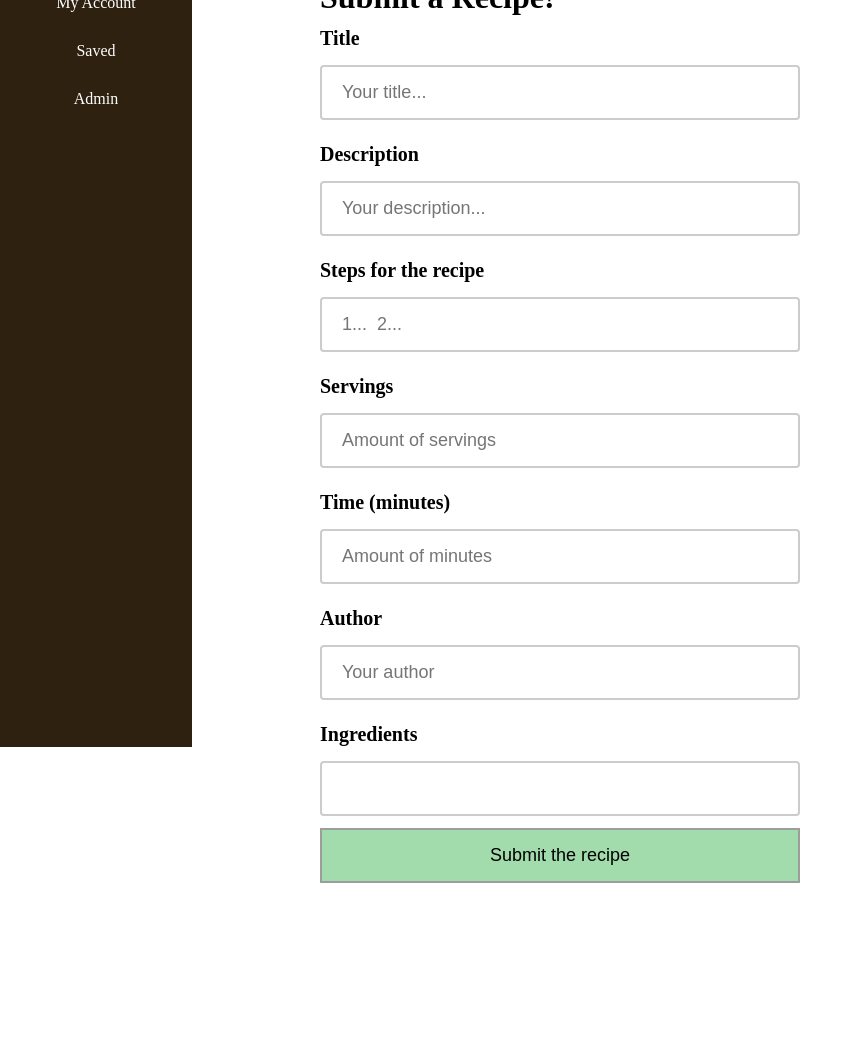
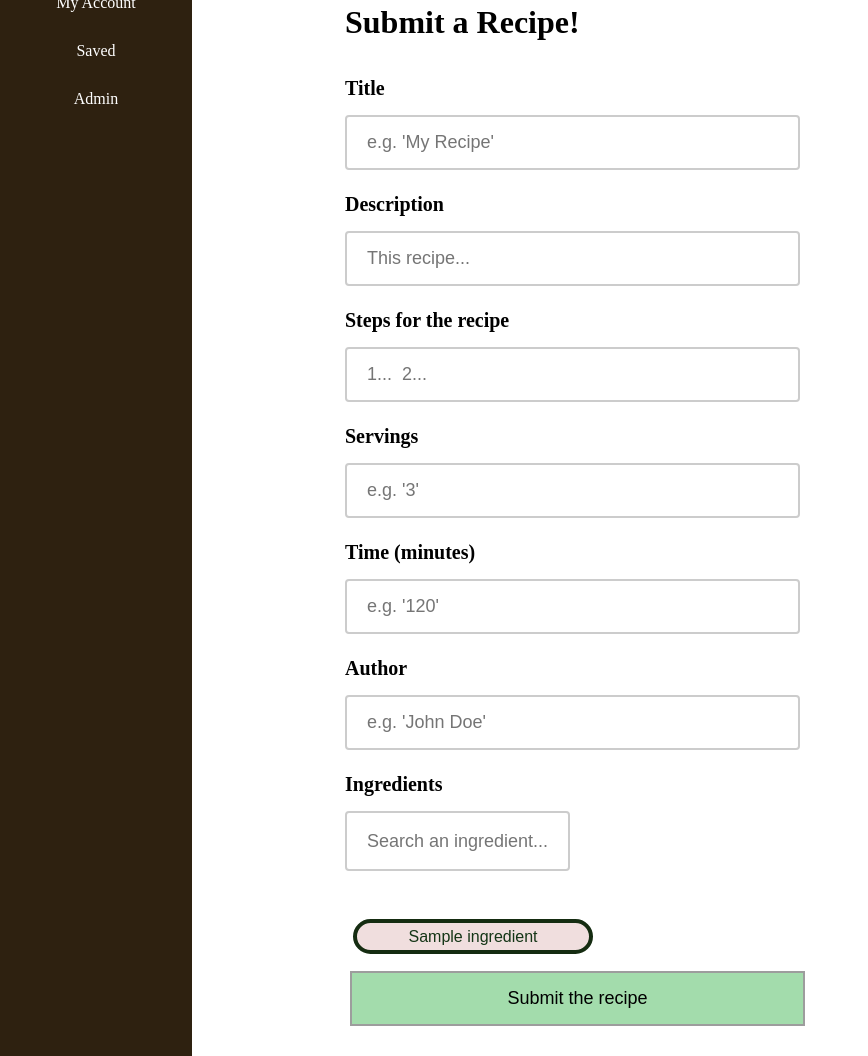
Before and after one commit to B-Vukajlovic/AvoSave-2023, a PHP site: page /submit-recipe.php in a window 1280 px wide. Shown: the part 111-1167 px from the top of the page, without its empty margins (0-868 px from the left). Before the commit the page ends 994 px from the top, so only its background shows below. Run offline with PHP 8.4, Linux system fonts and the light colour scheme; tables that the repository leaves empty or names only in its code hold one stand-in row (values such as "Sample post").

Commit message:
added javascript and query logic

```diff
--- a/pdo-connect.php
+++ b/pdo-connect.php
@@ -1,8 +1,8 @@
 <?php
 
 $dbname = "AvoSave";
-$dbuser = "diederickg";
-$dbpass = "sfbWvcwbmaWfZoymJMTWQGUsPgFkVPAX";
+$dbuser = "ismailo";
+$dbpass = "ytrewq";
 $dbhost = "localhost";
 
 try{
--- /dev/null
+++ b/submit-recipe-script.js
@@ -0,0 +1,83 @@
+document.addEventListener('DOMContentLoaded', function() {
+    var buttons = document.querySelectorAll('.ingredient-button');
+    var selectedIngredients = [];
+    var searchInput = document.getElementById('ingredient-search');
+
+    // Select ingredients
+    buttons.forEach(function(button) {
+        button.addEventListener('click', function() {
+            var ingredientName = this.textContent;
+
+            if (selectedIngredients.includes(ingredientName)) {
+                var index = selectedIngredients.indexOf(ingredientName);
+                selectedIngredients.splice(index, 1);
+                this.classList.remove('selected');
+            } else {
+                selectedIngredients.push(ingredientName);
+                this.classList.add('selected');
+            }
+        });
+    });
+
+    // Search bar
+    searchInput.addEventListener('input', function() {
+        var searchText = this.value.toLowerCase();
+
+        buttons.forEach(function(button) {
+            var ingredientName = button.textContent.toLowerCase();
+            if (ingredientName.includes(searchText)) {
+                button.style.display = '';
+            } else {
+                button.style.display = 'none';
+            }
+        });
+    });
+
+    // Form submission event
+    document.querySelector('form').addEventListener('submit', function(event) {
+        event.preventDefault();
+
+        // Validation
+        if (!validateForm()) {
+            alert('Please fill in all fields and select at least one ingredient.');
+            return;
+        }
+
+        // Set the value of the hidden input field for selected ingredients
+        document.getElementById('selected-ingredients').value = JSON.stringify(selectedIngredients);
+
+        // AJAX submission
+        submitForm();
+    });
+});
+
+function validateForm() {
+    // Check if all inputs are filled
+    const inputs = document.querySelectorAll('input[type=text]:not(#ingredient-search)');
+    for (let input of inputs) {
+        if (input.value.trim() === '') {
+            return false;
+        }
+    }
+
+    // Check if any ingredient is selected
+    return selectedIngredients > 0;
+}
+
+function submitForm() {
+    const formData = new FormData(document.querySelector('form'));
+
+    fetch('submission.php', {
+        method: 'POST',
+        body: formData
+    })
+    .then(response => response.text())
+    .then(data => {
+        // Display success/failure message
+        alert(data);
+    })
+    .catch(error => {
+        console.error('Error:', error);
+        alert('An error occurred while submitting the form.');
+    });
+}
--- a/submit-recipe-styles.css
+++ b/submit-recipe-styles.css
@@ -67,7 +67,7 @@
 }
 
 .navbar2 {
-    height: 60vw;
+    height: 100%;
     width: 15vw;
     background-color: hsl(35, 49%, 12%);
     color: #fff;
@@ -92,6 +92,7 @@
 }
 
 .wrapper {
+    height: 100%;
     display: grid;
     grid-template-columns: 25% 75%;
 }
@@ -112,6 +113,7 @@
 }
 
 input[type=submit] {
+    margin: 5px;
     font-size: 18px;
     width: 50%;
     padding: 15px 20px;
@@ -122,3 +124,64 @@
 input[type=submit]:hover {
     background-color: hsl(129, 41%, 66%);
   }
+
+.ingredient-button{
+    border: 4px solid   var(--txt-clr);
+    padding: 4px 20px;
+    border-radius: 20px;
+    width: 240px;
+    height: 35px;
+    display: inline-block;
+    text-align: center;
+    margin: 3px;
+    font-size: medium;
+    background-color: rgb(240, 222, 222);
+    color: #143516;
+}
+
+.ingredient-button:hover {
+    background-color: #6ed472;
+    color: #000;
+}
+
+.ingredient-button.selected {
+    background-color: #4CAF50;
+    color: #000;
+}
+
+.ingredient-button[style="display: none;"] {
+    display: none;
+}
+
+.ingredients-container {
+    max-height: 300px;
+    max-width: 250px;
+    display: grid;
+    grid-template-columns: auto;
+    gap: 10px;;
+    margin: 5px;
+    margin-bottom: 1%;
+    overflow-y: scroll;
+}
+
+.search-bar {
+    width: 450px;
+    height: 100px;
+}
+
+.input-search-bar {
+    top: 20px;
+    box-sizing: border-box;
+    padding: 0 20px;
+    width: 500px;
+    height: 60px;
+    outline: none;
+    font-size: 18px;
+    border-radius: 50px;
+    color: #000000;
+    border: 3px solid #797575;
+}
+
+h1 {
+    margin: 25px;
+}
--- a/submit-recipe.php
+++ b/submit-recipe.php
@@ -1,3 +1,7 @@
+<?php
+require_once('pdo-connect.php')
+?>
+
 <!DOCTYPE html>
 <html lang="en">
 <head>
@@ -18,7 +22,7 @@
                     <li class="pageTraversal" id="search"><a href="#">Search</a></li>
                 </ul>
                 <ul id="accountNav">
-                    <li class="pageTraversal" id="login"><a href="#">Login</a></li>
+                    <li class="pageTraversal" id="login"><a href="#">Profile</a></li>
                 </ul>
             </nav>
         </div>
@@ -33,26 +37,39 @@
         </div>
         <div class="mainpage">
             <h1>Submit a Recipe!<h1>
-            <form action="process_password_change.php" method="post">
+            <form method="POST">
                 <div class="acc-info-input">
                     <label for="title">Title</label>
-                    <input type="text" id="title" name="title" placeholder="Your title...">
+                    <input type="text" id="title" name="title" placeholder="e.g. 'My Recipe'">
                     <label for="description">Description</label>
-                    <input type="text" id="description" name="description" placeholder="Your description...">
+                    <input type="text" id="description" name="description" placeholder="This recipe...">
                     <label for="steps">Steps for the recipe</label>
                     <input type="text" id="steps" name="steps" placeholder="1...  2...">
                     <label for="servings">Servings</label>
-                    <input type="text" id="servings" name="servings" placeholder="Amount of servings">
+                    <input type="text" id="servings" name="servings" placeholder="e.g. '3'">
                     <label for="time">Time (minutes)</label>
-                    <input type="text" id="time" name="time" placeholder="Amount of minutes">
+                    <input type="text" id="time" name="time" placeholder="e.g. '120'">
                     <label for="author">Author</label>
-                    <input type="text" id="author" name="author" placeholder = "Your author">
+                    <input type="text" id="author" name="author" placeholder = "e.g. 'John Doe'">
                     <label for="ingredients">Ingredients</label>
-                    <input type="text" id="ingredients" name="ingredients">
+                    <input type="hidden" id="selected-ingredients" name="selectedIngredients">
+
+                    <div class="search-bar">
+                        <input type="text" id="ingredient-search" placeholder="Search an ingredient..." class="input-search-bar">
+                    </div>
+
+                    <div class="ingredients-container">
+                        <?php
+                            $ingredients = $pdo->query("SELECT Name, Type FROM Ingredient");
+                            while ($row = $ingredients->fetch()) {
+                                echo "<button type='button' class='ingredient-button' data-type='{$row['Type']}'>{$row['Name']}</button>";}
+                        ?>
+                    </div>
                     <input type="submit" value="Submit the recipe">
                 </div>
             </form>
         </div>
     </div>
+    <script src="submit-recipe-script.js"></script>
 </body>
 </html>
```
Also changed, not shown: submission.php (added, +41 -0 lines).
